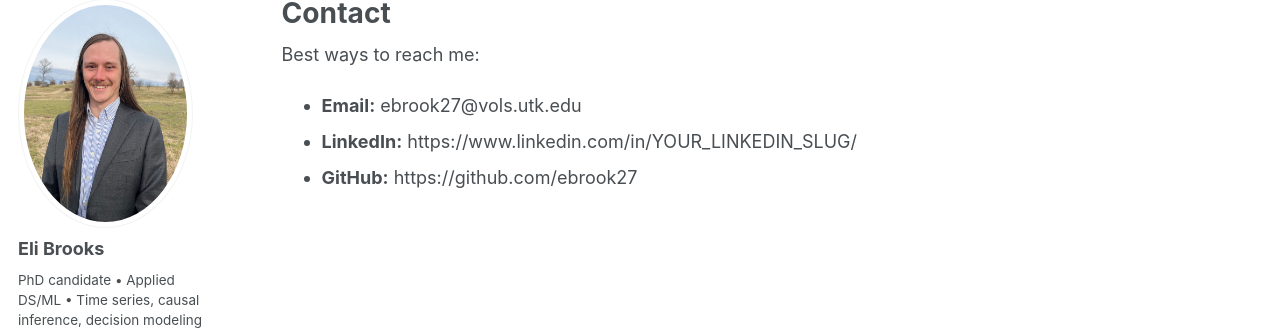
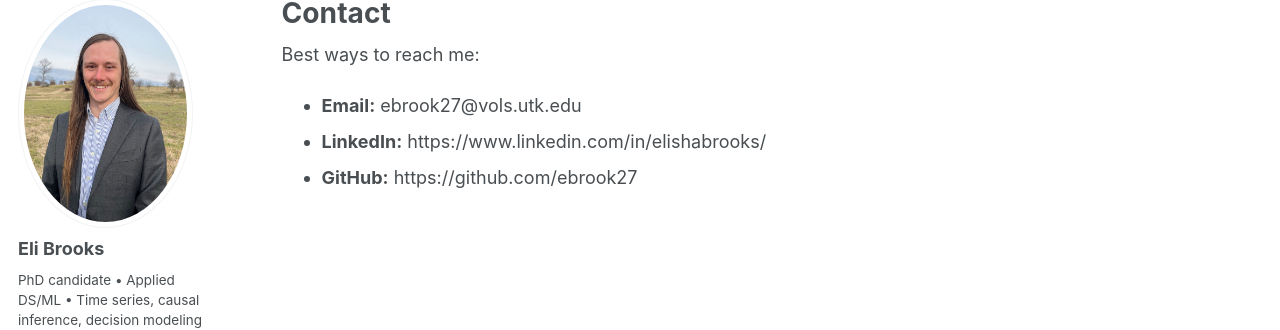
Before and after one commit to ebrook27/ebrook27.github.io, a Jekyll site: the page built from _pages/contact.md, in a window 1280 px wide. Shown: the part 100-430 px from the top of the page. Built offline with Jekyll 4.4.1, drawn with Linux system fonts in a browser that asks for light colours; a script bundle is joined from its source files by our own code; library files that are not in the unit come from our copies; part of the change alters nothing that is shown.

Commit message:
Update LinkedIn URL in contact page

```diff
--- a/_pages/contact.md
+++ b/_pages/contact.md
@@ -7,5 +7,5 @@ author_profile: true
 Best ways to reach me:
 
 - **Email:** ebrook27@vols.utk.edu
-- **LinkedIn:** https://www.linkedin.com/in/YOUR_LINKEDIN_SLUG/
+- **LinkedIn:** https://www.linkedin.com/in/elishabrooks/
 - **GitHub:** https://github.com/ebrook27
```
